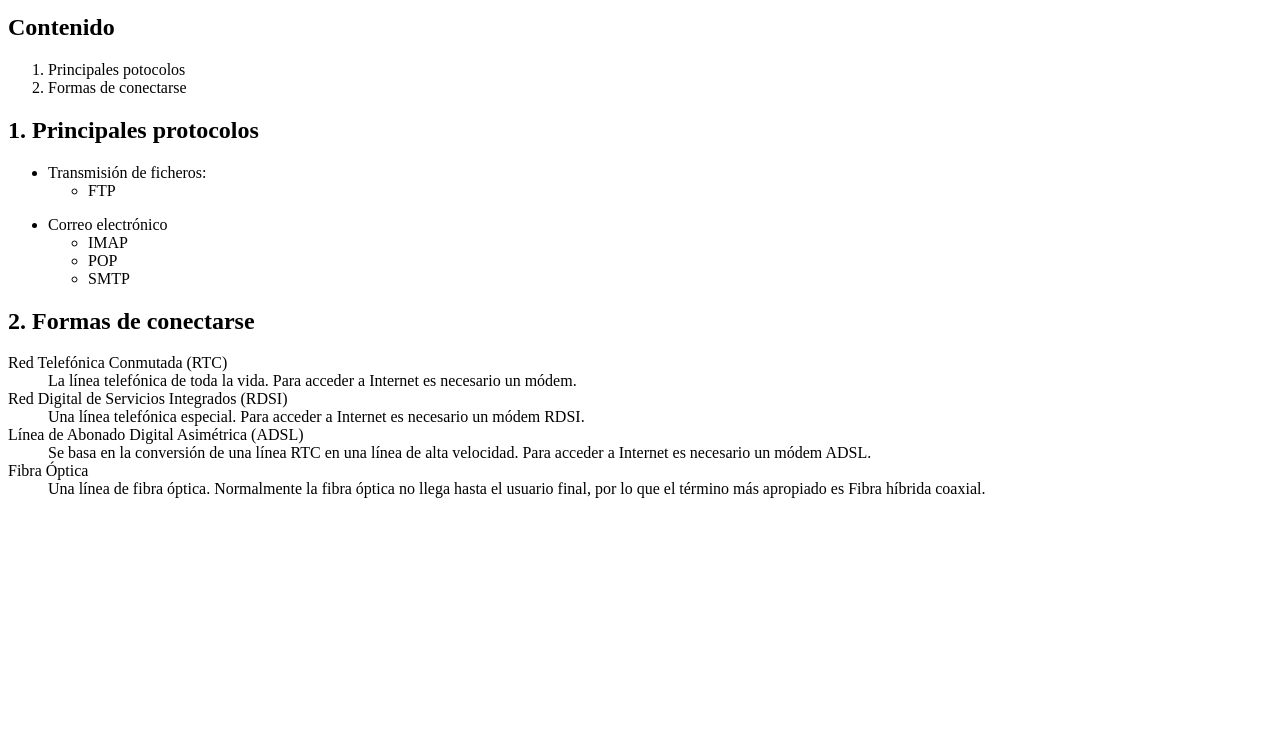
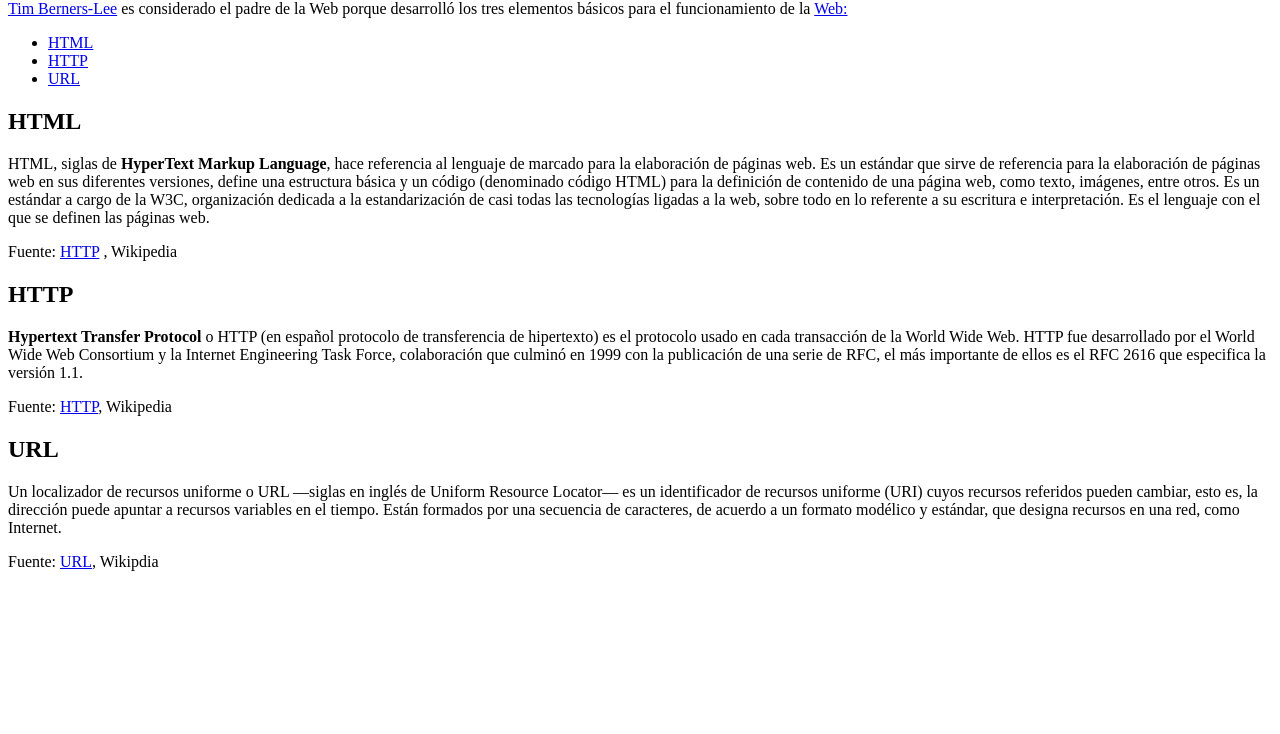
Before and after one commit to DanielaDlrs/retos, a plain HTML site: page index.html in a window 1280 px wide. Shown: the part 66-800 px from the top of the page. Drawn offline with Linux system fonts and the light colour scheme.

Commit message:
Add files via upload
reto 5

```diff
--- a/index.html
+++ b/index.html
@@ -1,46 +1,44 @@
-<!DOCTYPE html>
-<HTml>
-    <HEAd>
-        <TITLe>Internet</TITLe>
-    </HEAd>
-    <body>
-        <h1>Internet</h1>
-        <h2>Contenido</h2>
-        <ol>
-            <li>Principales potocolos</li>
-            <li>Formas de conectarse</li>
-        </ol>
+<!DOCTYPE htlmt>
+<html>
+<head>
+    <title>Reto5</title>
+</head>
+<body>
+    <h1>Los tres pilares de la Web</h1>
+    <p><a href="http://es.wikipedia.org/wiki/Tim_Berners-Lee">Tim Berners-Lee</a> es considerado el padre de la Web porque desarrolló los tres elementos
+        básicos para el funcionamiento de la <a href="http://es.wikipedia.org/wiki/World_Wide_Web">Web:</a></p>
 
-                <h2>1. Principales protocolos</h2>
-                    <ul>
-                       <li>Transmisión de ficheros:</li>
-                       <ul>
-                        <li>FTP</li>
-                       </ul>
-                    </ul>
-                    <ul>
-                        <li>Correo electrónico</li>
-                        <ul>
-                            <li>IMAP</li>
-                            <LI>POP</LI>
-                            <LI>SMTP</LI>
-                        </ul>
-                    </ul>
-            <H2>2. Formas de conectarse</H2>
-            <dl>
-                <dt>Red Telefónica Conmutada (RTC)</dt>
-                <dd>La línea telefónica de toda la vida. Para acceder a Internet es necesario un módem.</dd>
+            <ul>
+            <li><a href="#html">HTML</a></li>
+            <li><a href="#http">HTTP</a></li>
+            <li><a href="#url">URL</a></li>
+        </ul>
 
-                <dt>Red Digital de Servicios Integrados (RDSI)</dt>
-                <dd>Una línea telefónica especial. Para acceder a Internet es necesario un módem RDSI.</dd>
+    <H2> <id=html>HTML</H2>
+    <P>HTML, siglas de <strong>HyperText Markup Language</strong>, hace referencia al lenguaje de marcado para
+        la elaboración de páginas web. Es un estándar que sirve de referencia para la elaboración
+        de páginas web en sus diferentes versiones, define una estructura básica y un código
+        (denominado código HTML) para la definición de contenido de una página web, como texto,
+        imágenes, entre otros. Es un estándar a cargo de la W3C, organización dedicada a la
+        estandarización de casi todas las tecnologías ligadas a la web, sobre todo en lo referente a
+        su escritura e interpretación. Es el lenguaje con el que se definen las páginas web.</P>
 
-                <dt>Línea de Abonado Digital Asimétrica (ADSL)</dt>
-                <dd>Se basa en la conversión de una línea RTC en una línea de alta velocidad. Para acceder a
-                    Internet es necesario un módem ADSL.</dd>
+        <p>Fuente: <a href="http://es.wikipedia.org/wiki/HTML">HTTP</a> , Wikipedia</p>
+    <h2><a name="http"></a>HTTP</h2>
+    <p><strong>Hypertext Transfer Protocol</strong> o HTTP (en español protocolo de transferencia de hipertexto) es
+        el protocolo usado en cada transacción de la World Wide Web. HTTP fue desarrollado por el
+        World Wide Web Consortium y la Internet Engineering Task Force, colaboración que culminó
+        en 1999 con la publicación de una serie de RFC, el más importante de ellos es el RFC 2616 que
+        especifica la versión 1.1.</p>
+        <p>Fuente: <a href="http://es.wikipedia.org/wiki/Hypertext_Transfer_Protocol">HTTP</a>, Wikipedia</p>
 
-                <dt>Fibra Óptica</dt>
-                <dd>Una línea de fibra óptica. Normalmente la fibra óptica no llega hasta el usuario final, por lo
-                    que el término más apropiado es Fibra híbrida coaxial.</dd>
-            </dl>
-        </body>
-</HTml>
+    <h2><id=url></id>URL</h2>
+    <p>Un <strong></strong>localizador de recursos uniforme</strong> o URL —siglas en inglés de Uniform Resource Locator—
+        es un identificador de recursos uniforme (URI) cuyos recursos referidos pueden cambiar, esto
+        es, la dirección puede apuntar a recursos variables en el tiempo. Están formados por una
+        secuencia de caracteres, de acuerdo a un formato modélico y estándar, que designa
+        recursos en una red, como Internet.</p>
+        <p>Fuente: <a href="http://es.wikipedia.org/wiki/Localizador_de_recursos_uniforme">URL</a>, Wikipdia</p>
+
+</body>
+</html>
```
